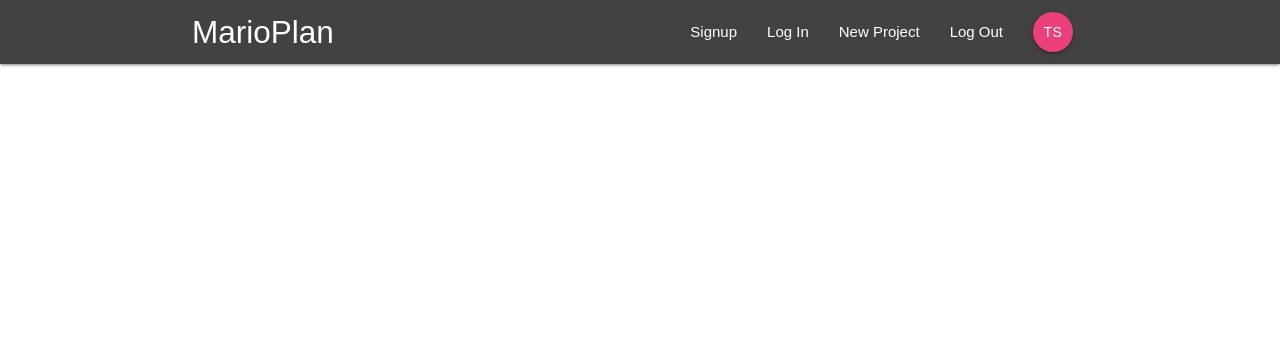
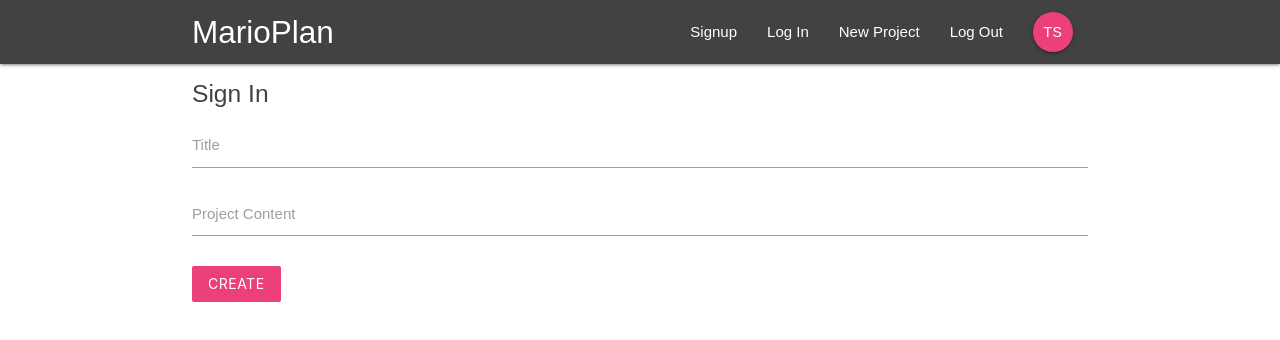
Before and after one commit to tylersweeney/full-react-app, a React (Create React App) app in the folder marioplanner/: page /create in a window 1280 px wide. Shown: the top 340 px of the page. Built offline with nearby package versions, Linux system fonts and the light colour scheme.

Commit message:
create CreateProject component and route to App.js

```diff
--- a/marioplanner/src/App.js
+++ b/marioplanner/src/App.js
@@ -5,6 +5,7 @@
 import ProjectDetails from './components/projects/ProjectDetails'
 import SignIn from './components/auth/SignIn'
 import SignUp from './components/auth/SignUp'
+import CreateProject from './components/projects/CreateProject'
 
 class App extends Component {
   render() {
@@ -17,6 +18,7 @@
             <Route path='/project/:id' component={ProjectDetails} />
             <Route path ='/signin' component={SignIn} />
             <Route path ='/signup' component={SignUp} />
+            <Route path ='/create' component={CreateProject} />
           </Switch>
         </div>
       </BrowserRouter>
--- a/marioplanner/src/components/projects/CreateProject.js
+++ b/marioplanner/src/components/projects/CreateProject.js
@@ -0,0 +1,39 @@
+import React, { Component } from 'react'
+
+export class CreateProject extends Component {
+    state = {
+        title: '',
+        content: ''
+    }
+    handleChange = (e) => {
+        this.setState({
+            [e.target.id]: e.target.value
+        })
+    }
+    handleSubmit = (e) => {
+        e.preventDefault();
+        console.log(this.state)
+    }
+  render() {
+    return (
+      <div className="container">
+        <form onSubmit={this.handleSubmit} className="white">
+            <h5 className="grey-text text-darken-3">Sign In</h5>
+            <div className="input-field">
+                <label htmlFor="title">Title</label>
+                <input type="text" id="title"onChange={this.handleChange}/>
+            </div>
+            <div className="input-field">
+                <label htmlFor="content">Project Content</label>
+                <textarea id="content" className="materialize-textarea" onChange={this.handChange}></textarea>
+            </div>
+            <div className="input-field">
+                <button className="btn pink lighten-1 z-depth-0">Create</button>
+            </div>
+        </form>
+      </div>
+    )
+  }
+}
+
+export default CreateProject
```
